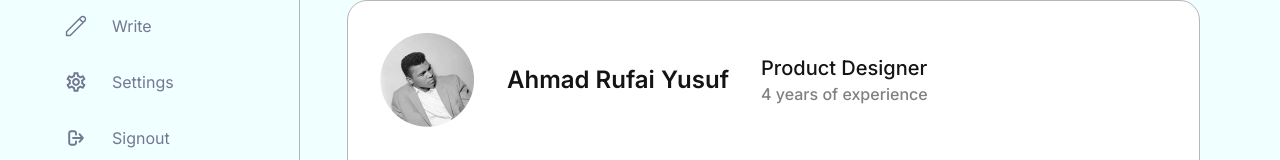
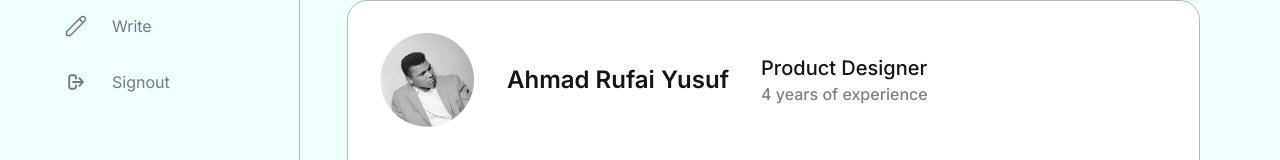
Before and after one commit to Muslim-Software-Developers/Musdev-fe, a Next.js app: page /app/profile in a window 1280 px wide. Shown: the part 337-497 px from the top of the page. Built offline with nearby package versions, Linux system fonts and the light colour scheme; no server answers.

Commit message:
fix: remove settings menu

```diff
--- a/src/components/layout/dashboard/sidebar.tsx
+++ b/src/components/layout/dashboard/sidebar.tsx
@@ -44,11 +44,11 @@ const Sidebar = () => {
       href: "/app/write",
       icon: <WriteIcon />,
     },
-    {
-      label: "Settings",
-      href: "/app/settings",
-      icon: <SettingsIcon />,
-    },
+    // {
+    //   label: "Settings",
+    //   href: "/app/settings",
+    //   icon: <SettingsIcon />,
+    // },
     {
       label: "Signout",
       href: "/app/signout",
```
